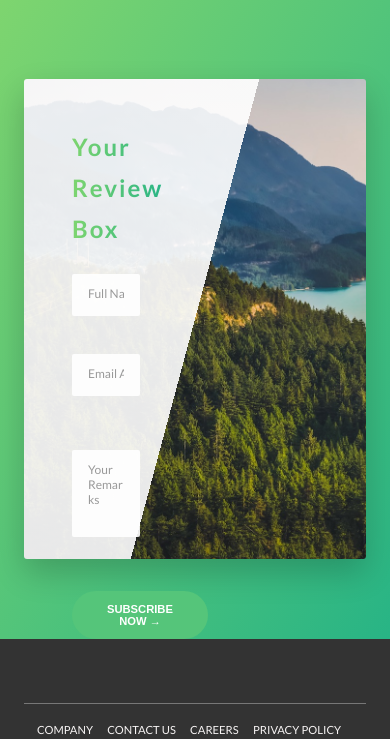
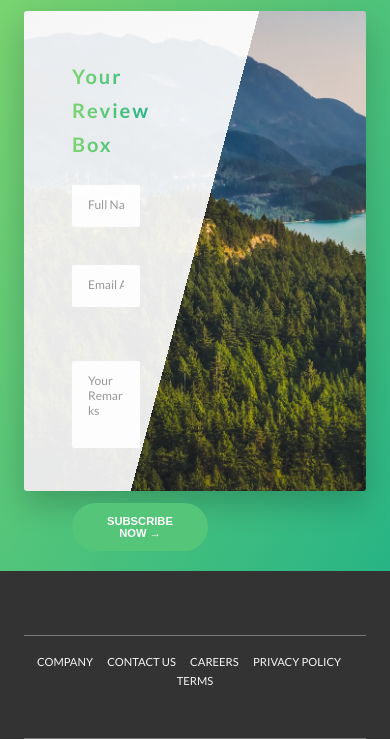
Before and after one commit to codewithmero/miecs-repo, a PHP site: page / in a window 390 px wide. Shown: the part 5761-6500 px from the top of the page. Run offline with PHP 8.4, Linux system fonts and the light colour scheme; some libraries are stand-ins or nearby versions.

```diff
--- a/css/style.css
+++ b/css/style.css
@@ -111,7 +111,7 @@ body {
       font-size: 3.5rem; } }
   @media (max-width: 37.5em) {
     .heading-secondary {
-      font-size: 3rem; } }
+      font-size: 2.5rem; } }
 
 .heading-tertiary {
   font-size: 1.8rem;
--- a/sass/base/_typography.scss
+++ b/sass/base/_typography.scss
@@ -48,7 +48,7 @@ body {
     }
 
     @include respond(phone) {
-        font-size: 3rem;
+        font-size: 2.5rem;
     }
 }
 
```
